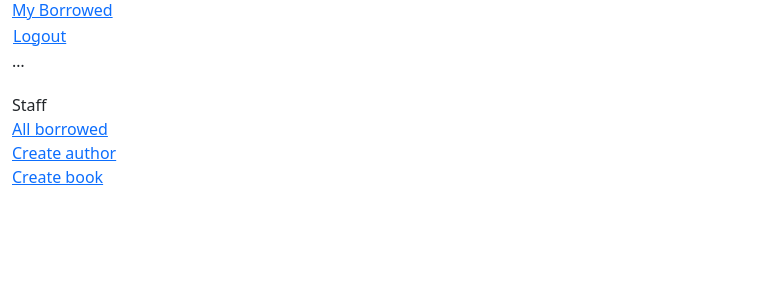
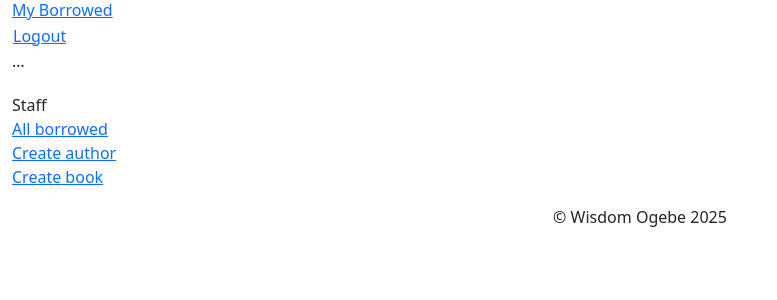
Before and after one commit to wisdomogebe/locallibrary, a Django app: page /catalog/author/create/ in a window 1280 px wide. Shown: the part 162-462 px from the top of the page, without its empty margins (0-777 px from the left). Run offline with Django 5.2, Linux system fonts and the light colour scheme; the visitor is signed in with stand-in values (Sample User, id 1).

Commit message:
Update base_generic.html

```diff
--- a/catalog/templates/base_generic.html
+++ b/catalog/templates/base_generic.html
@@ -79,5 +79,8 @@
         </div>
       </div>
     </div>
+    <footer style="text-align: center;">
+      © Wisdom Ogebe 2025
+    </footer>
   </body>
 </html>
```
